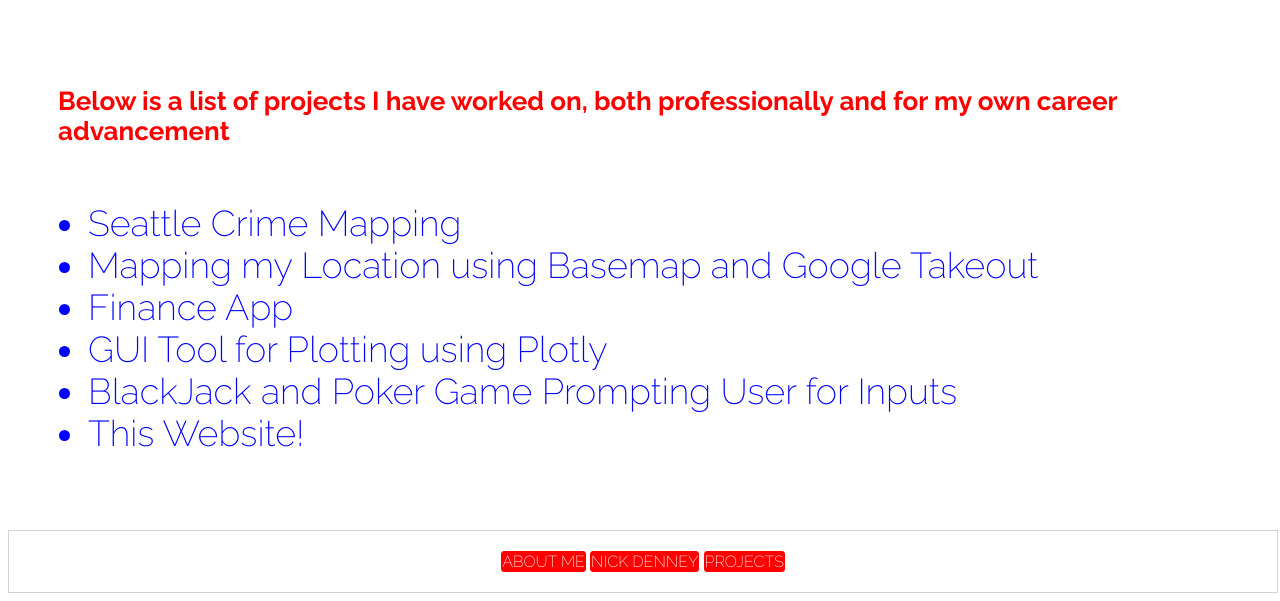
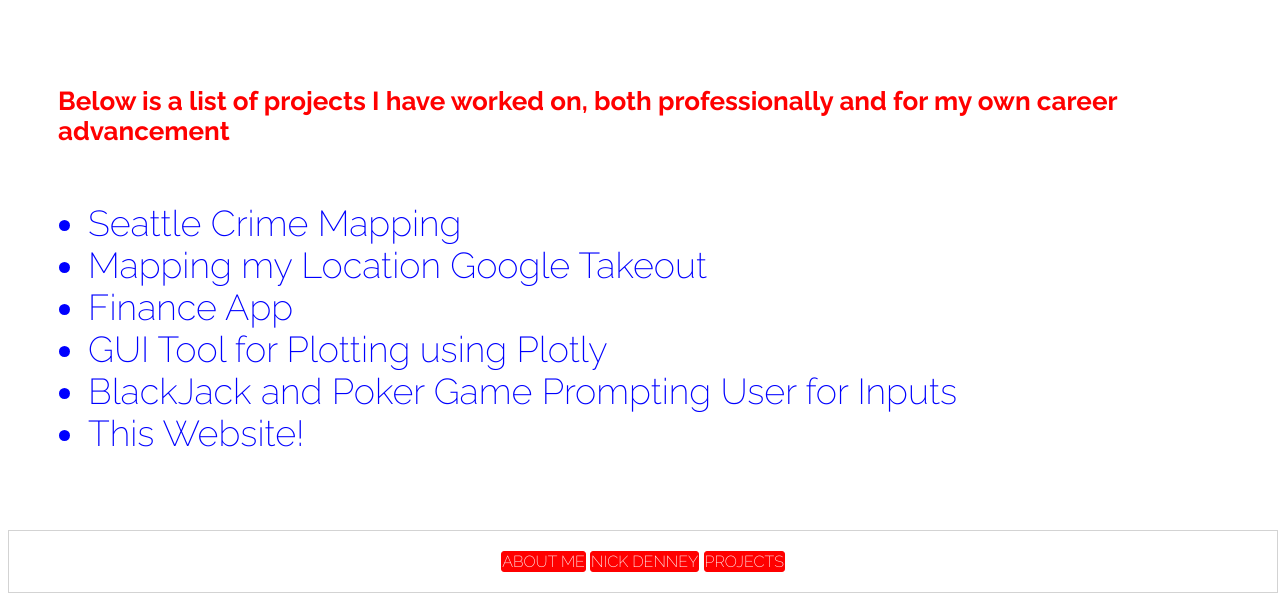
Before and after one commit to nickden3/nickden3-cc.github.io, a Jekyll site: the page projects.html, which Jekyll copies as it is, in a window 1280 px wide. Shown: the part 549-1150 px from the top of the page. Built offline with Jekyll 4.4.1, drawn with Linux system fonts in a browser that asks for light colours.

Commit message:
Update projects.html

```diff
--- a/projects.html
+++ b/projects.html
@@ -27,7 +27,7 @@
     <h3>Below is a list of projects I have worked on, both professionally and for my own career advancement</h3>
     <ul class="projects">
       <a href="crimeMap"><li>Seattle Crime Mapping </li></a>
-      <a href="locationMap"><li>Mapping my Location using Basemap and Google Takeout</li></a>
+      <a href="locationMap"><li>Mapping my Location Google Takeout</li></a>
       <a href="Finance"><li>Finance App</li></a>
       <a href="guiPlot"><li>GUI Tool for Plotting using Plotly</li></a>
       <a href="poker"><li>BlackJack and Poker Game Prompting User for Inputs</li></a>
```
